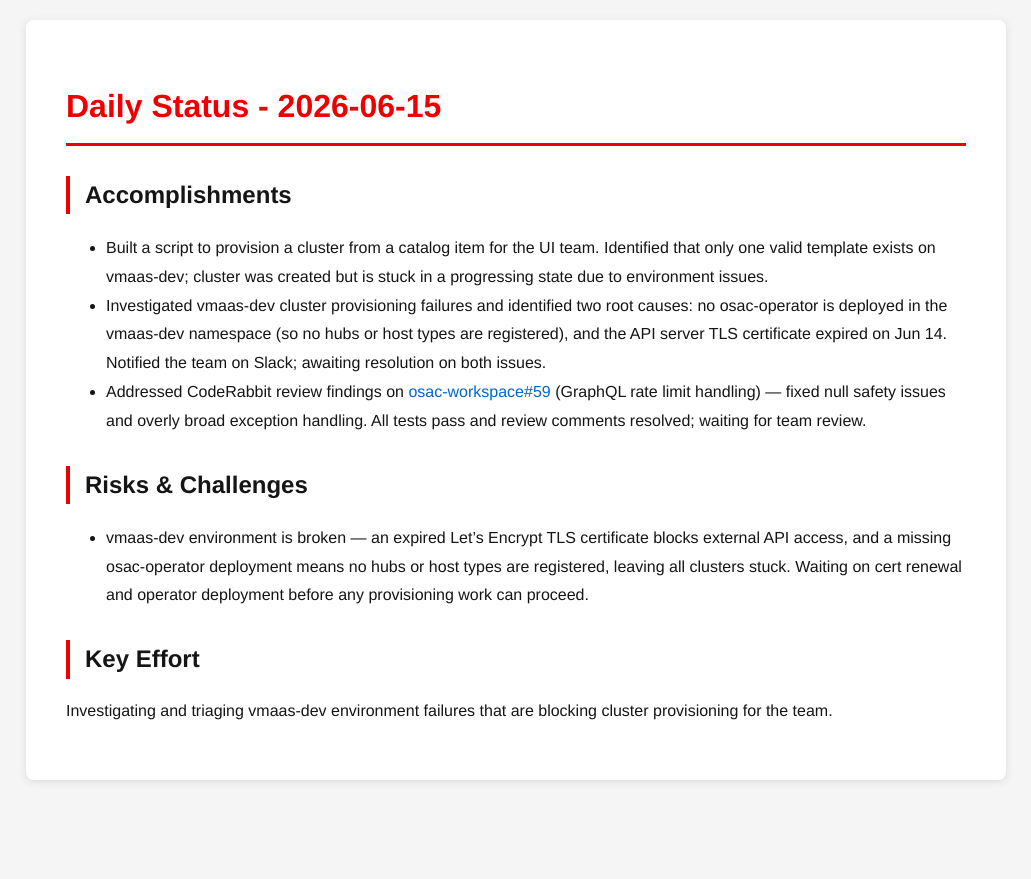
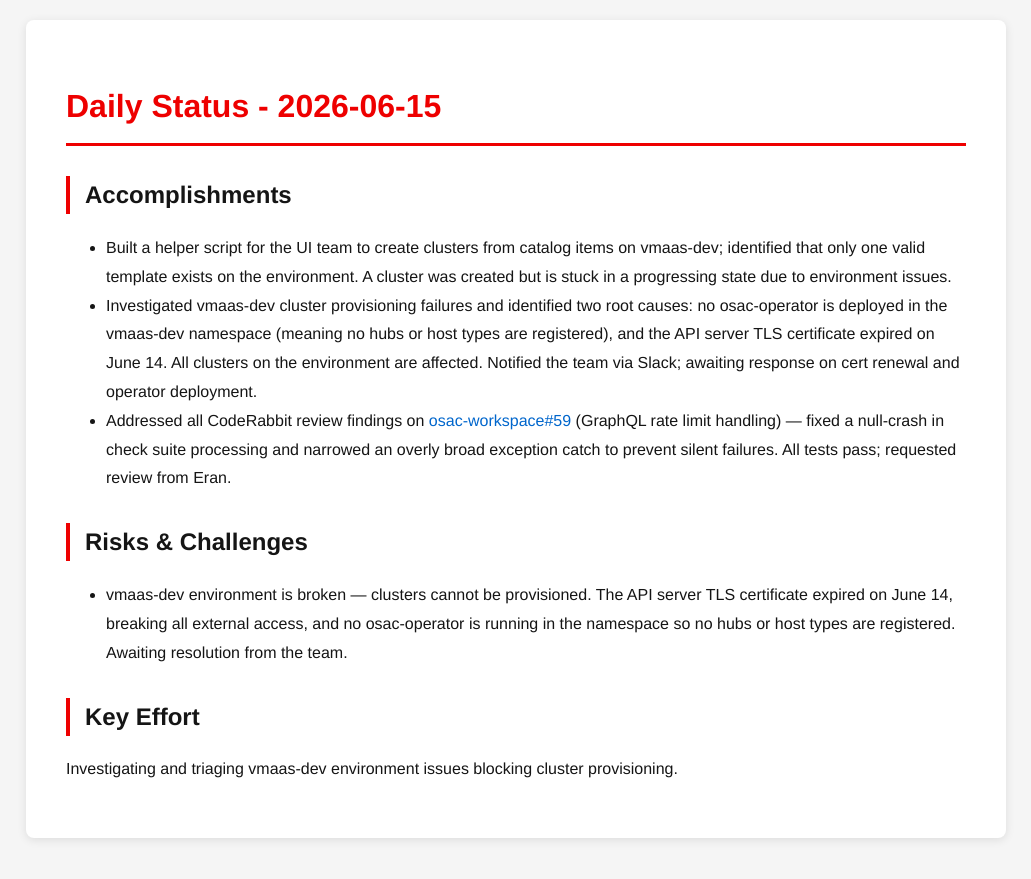
Before and after one commit to tzvatot/daily-status, a Jekyll site: the page built from 2026-06-15.md, in a window 1280 px wide. Shown: the top 879 px of the page, without its empty margins (124-1155 px from the left). Built offline with Jekyll 4.4.1, drawn with Linux system fonts in a browser that asks for light colours.

Commit message:
Daily status update - 2026-06-15

```diff
--- a/2026-06-15.md
+++ b/2026-06-15.md
@@ -7,12 +7,12 @@ date: 2026-06-15
 # Daily Status - 2026-06-15
 
 ## Accomplishments
-- Built a script to provision a cluster from a catalog item for the UI team. Identified that only one valid template exists on vmaas-dev; cluster was created but is stuck in a progressing state due to environment issues.
-- Investigated vmaas-dev cluster provisioning failures and identified two root causes: no osac-operator is deployed in the vmaas-dev namespace (so no hubs or host types are registered), and the API server TLS certificate expired on Jun 14. Notified the team on Slack; awaiting resolution on both issues.
-- Addressed CodeRabbit review findings on [osac-workspace#59](https://github.com/osac-project/osac-workspace/pull/59) (GraphQL rate limit handling) — fixed null safety issues and overly broad exception handling. All tests pass and review comments resolved; waiting for team review.
+- Built a helper script for the UI team to create clusters from catalog items on vmaas-dev; identified that only one valid template exists on the environment. A cluster was created but is stuck in a progressing state due to environment issues.
+- Investigated vmaas-dev cluster provisioning failures and identified two root causes: no osac-operator is deployed in the vmaas-dev namespace (meaning no hubs or host types are registered), and the API server TLS certificate expired on June 14. All clusters on the environment are affected. Notified the team via Slack; awaiting response on cert renewal and operator deployment.
+- Addressed all CodeRabbit review findings on [osac-workspace#59](https://github.com/osac-project/osac-workspace/pull/59) (GraphQL rate limit handling) — fixed a null-crash in check suite processing and narrowed an overly broad exception catch to prevent silent failures. All tests pass; requested review from Eran.
 
 ## Risks & Challenges
-- vmaas-dev environment is broken — an expired Let's Encrypt TLS certificate blocks external API access, and a missing osac-operator deployment means no hubs or host types are registered, leaving all clusters stuck. Waiting on cert renewal and operator deployment before any provisioning work can proceed.
+- vmaas-dev environment is broken — clusters cannot be provisioned. The API server TLS certificate expired on June 14, breaking all external access, and no osac-operator is running in the namespace so no hubs or host types are registered. Awaiting resolution from the team.
 
 ## Key Effort
-Investigating and triaging vmaas-dev environment failures that are blocking cluster provisioning for the team.
+Investigating and triaging vmaas-dev environment issues blocking cluster provisioning.
```
